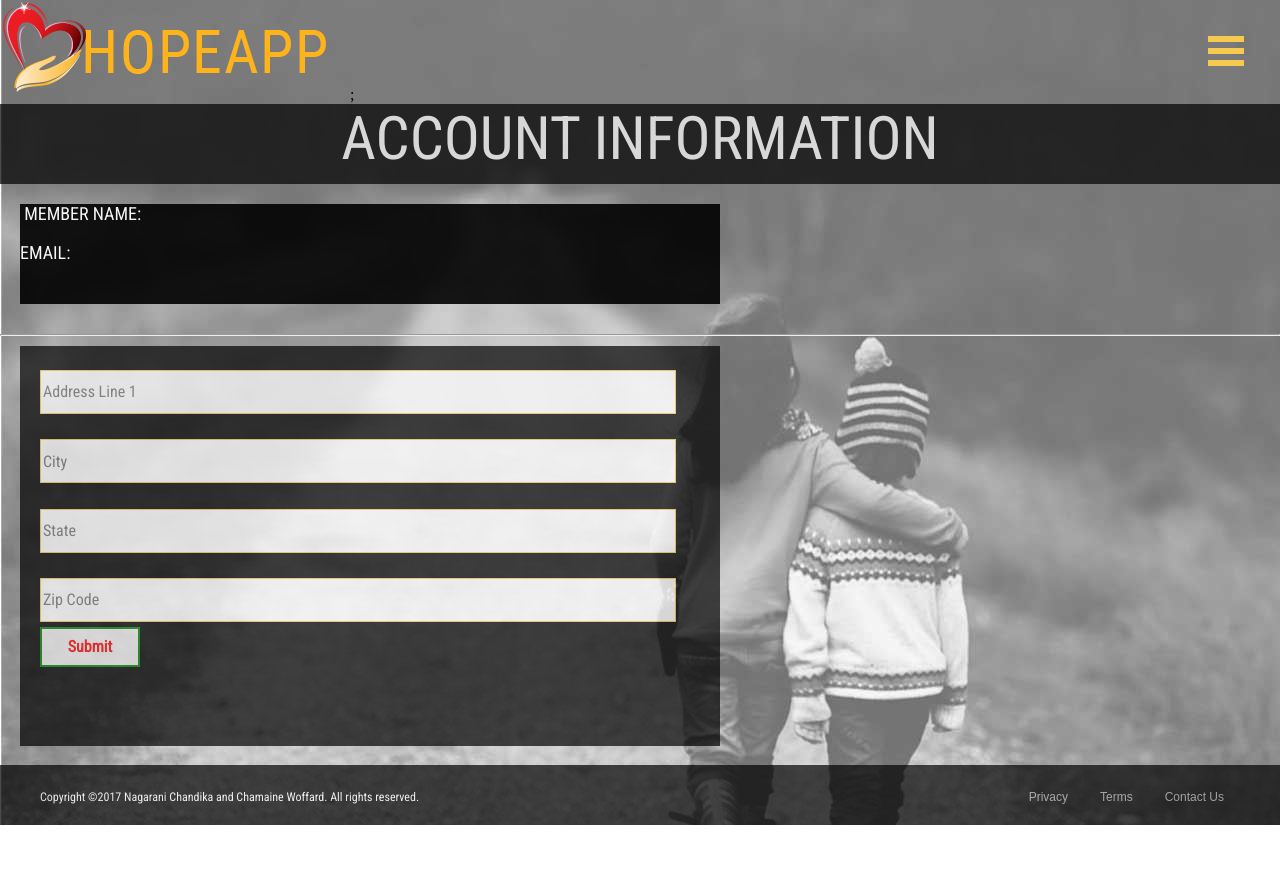
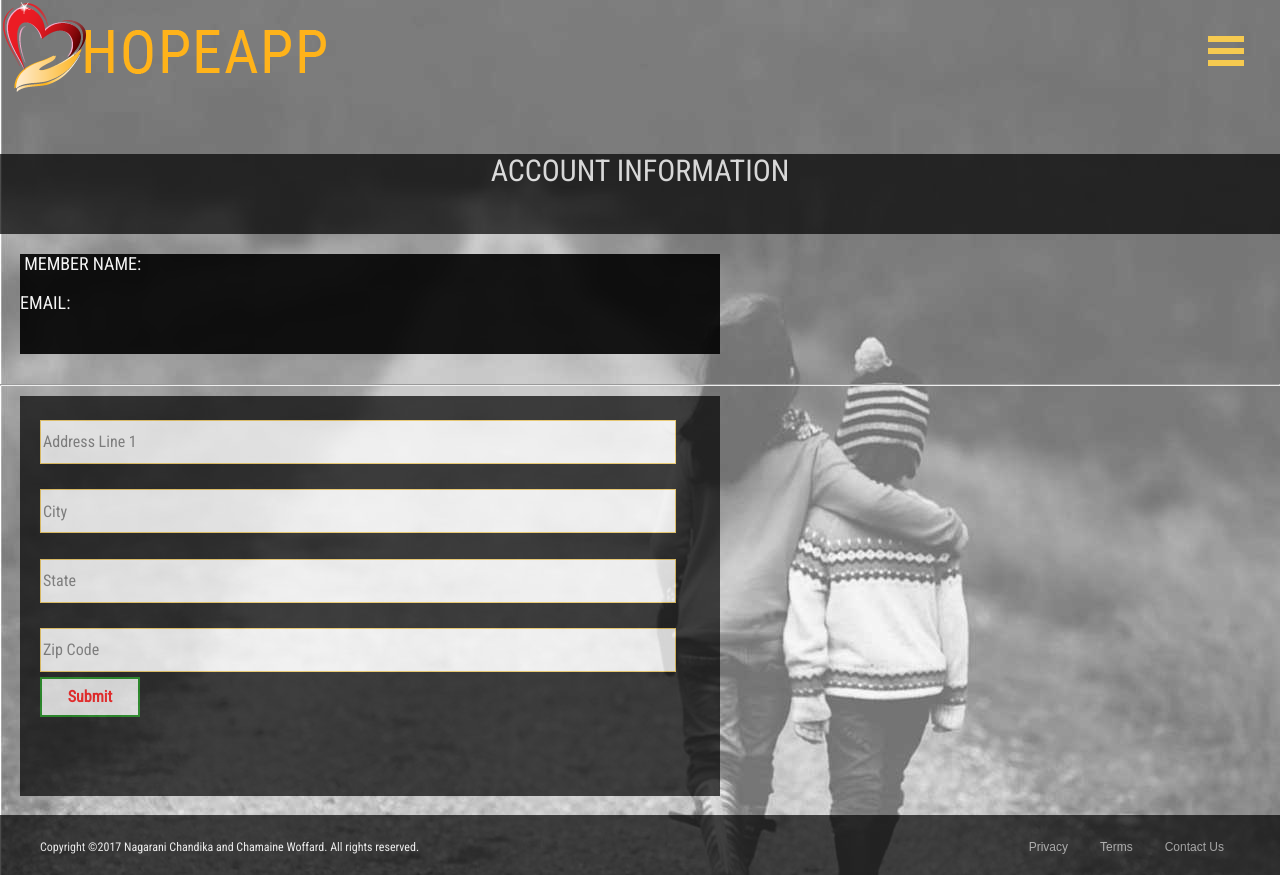
Before and after one commit to nchandika1/CharityApp, a React (Create React App) app in the folder client/: page /profile/1 in a window 1280 px wide. Before the commit the page ends 825 px from the top, so only its background shows below. Built offline with nearby package versions, Linux system fonts and the light colour scheme; no server answers; a web font is replaced by a local one.

Commit message:
removed extra styling and also a semicolon showing up in the header logo

```diff
--- a/client/src/components/Header/Header.js
+++ b/client/src/components/Header/Header.js
@@ -2,13 +2,11 @@ import React from 'react';
 import "./Header.css";
 import logo from './hopeapplogo2.png';
 
-console.log(logo);
-
 function Header() {
 	return (
 		<div className=".header-style">
-	 <img src={logo} alt="Logo" />;
-	</div>
+		 	<img src={logo} alt="Logo" />
+		</div>
 	);
 }
 
--- a/client/src/pages/Volunteer/Volunteer.css
+++ b/client/src/pages/Volunteer/Volunteer.css
@@ -1,9 +1,9 @@
 .account-welcome {
-	background-color: #000;
 	opacity: .7;
 	height: 80px;
 	font-family: 'Roboto Condensed', sans-serif;
 	text-align: center;
-	font-size: 60px;
+	font-size: 30px;
 	color: #fff;
+	margin-top: 50px;
 }
```
